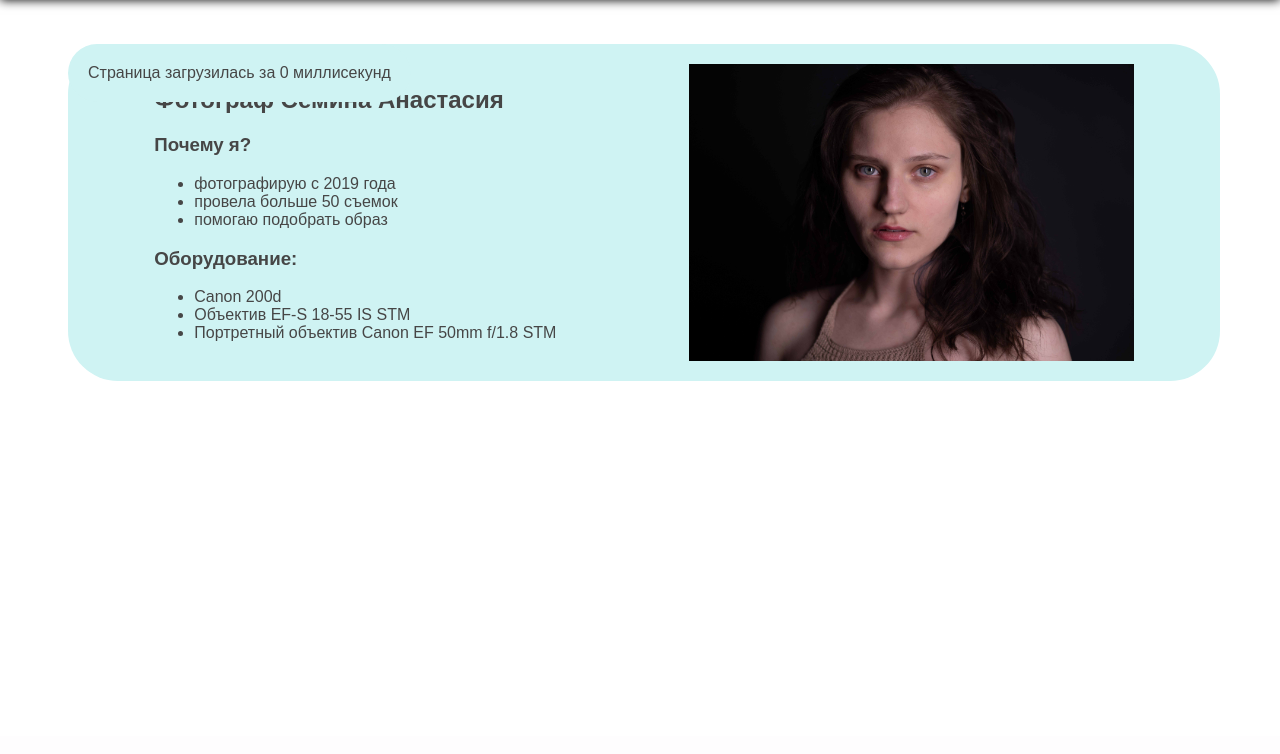
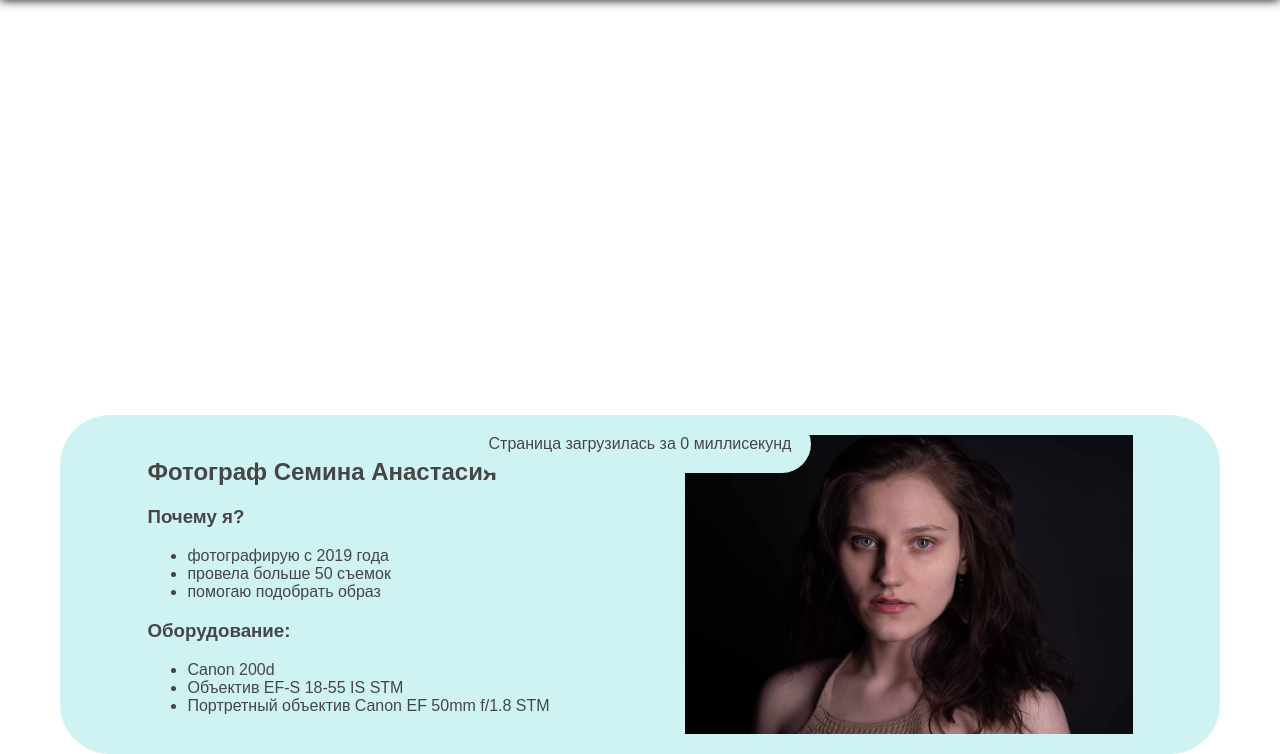
Before and after one commit to sad-bkt/portfolio-2, a Django app: page / in a window 1280 px wide. Shown: the part 64-818 px from the top of the page. Before the commit the page ends 445 px from the top, so only its background shows below. Run offline with Django 3.2, Linux system fonts and the light colour scheme.

Commit message:
added div for sections

```diff
--- a/main/static/CSS/style.css
+++ b/main/static/CSS/style.css
@@ -20,7 +20,6 @@
     min-width: 100%;
     align-items: center;
 }
-
 
 .menu {
     list-style: none;
@@ -124,6 +123,16 @@
     max-width: 40px;
     margin: 0 20px;
 }
+
+.sections{
+    display: flex;
+    flex-direction: column;
+    justify-items: center;
+    align-items: center;
+    margin: 20%;
+    padding: 10%;
+}
+
 section {
     margin: 100px 60px 20px;
     padding: 20px;
--- a/main/templates/main/template.html
+++ b/main/templates/main/template.html
@@ -34,7 +34,9 @@
 </header>
 
 <main>
-    {% block content %}{% endblock %}
+    <div class="sections">
+        {% block content %}{% endblock %}
+    </div>
 </main>
 
 <footer>
```
